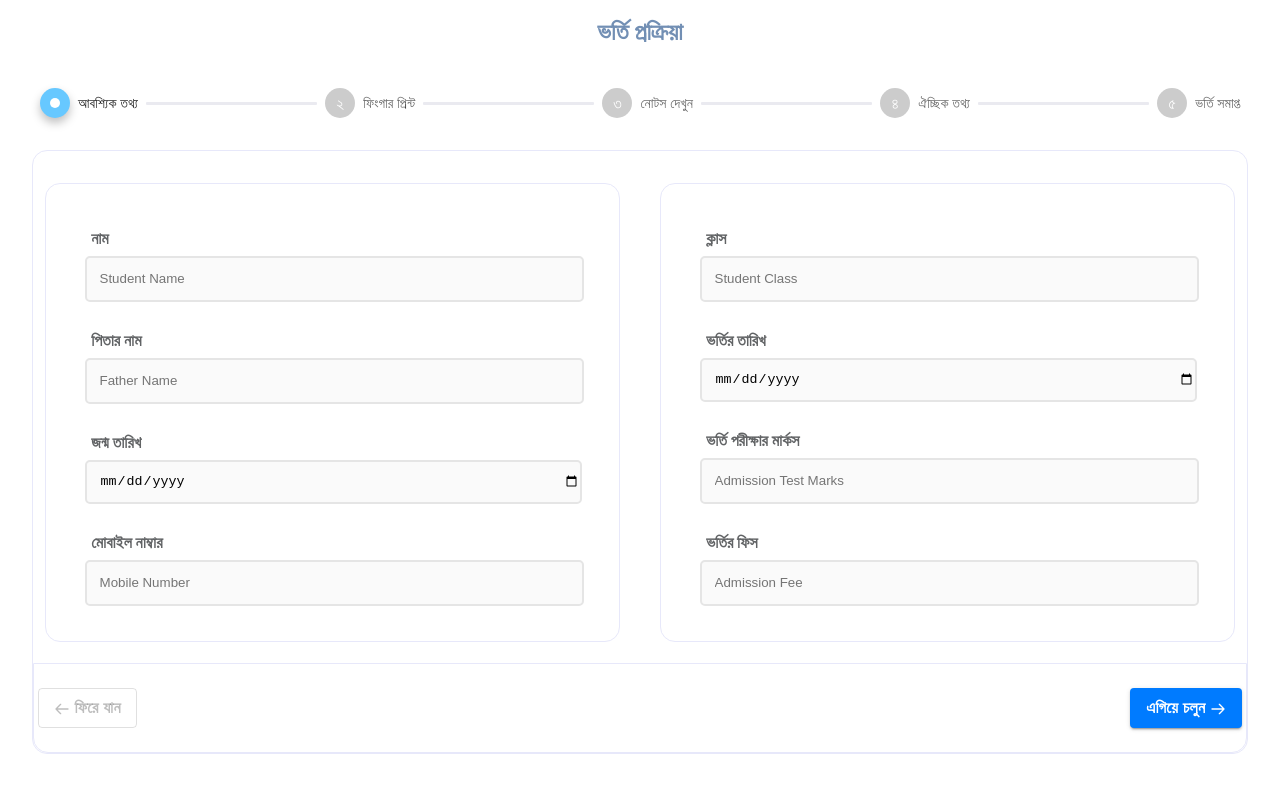
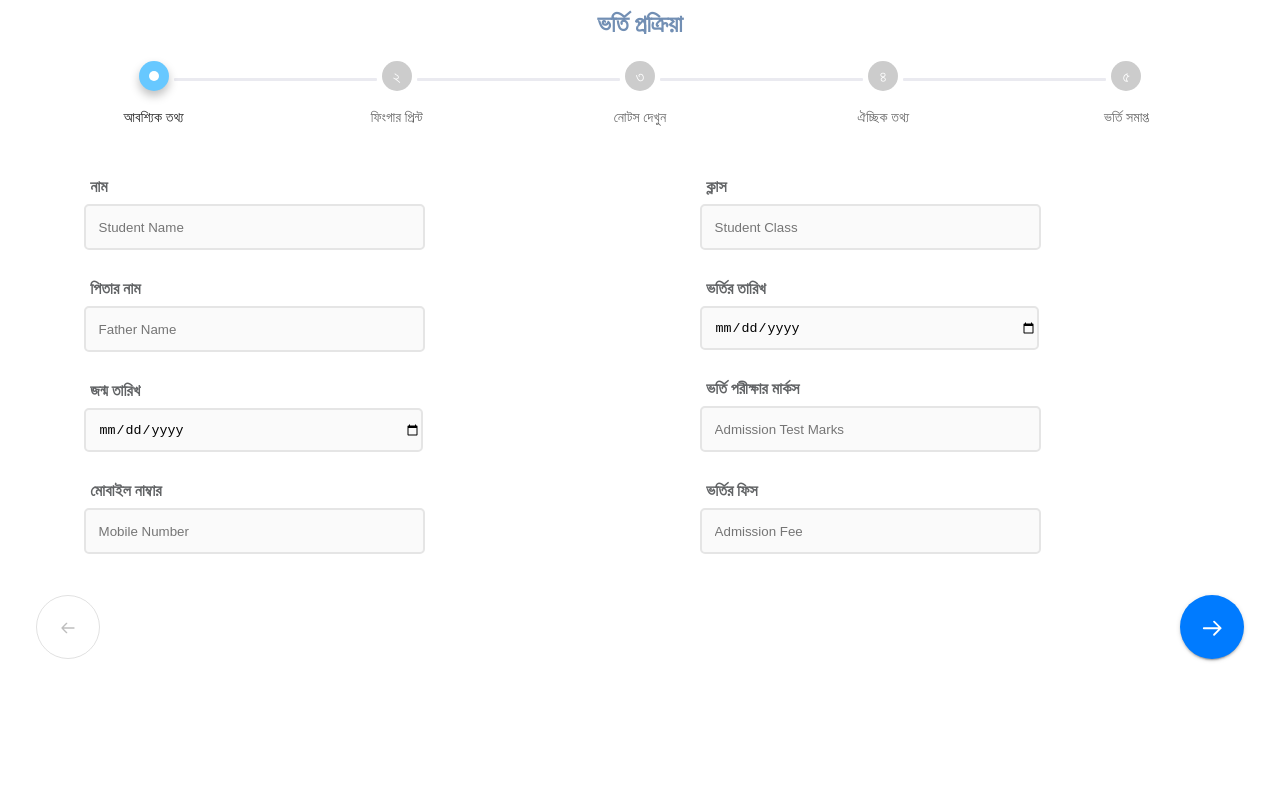
Before and after one commit to maharabhossain1/karigor-evaluation, a React (Create React App) app: page / in a window 1280 px wide. Shown: the top 792 px of the page. Built offline with nearby package versions, Linux system fonts and the light colour scheme.

Commit message:
css done

```diff
--- a/src/RegForm/MustInfo/MustInfo.js
+++ b/src/RegForm/MustInfo/MustInfo.js
@@ -85,12 +85,8 @@
     setCourrentStep(2);
   };
   return (
-    <Box
-      component="form"
-      onSubmit={handleOnNextStep}
-      sx={{ border: "1px solid #E7E8FA", pt: 4, borderRadius: "15px", my: 2 }}
-    >
-      <Box sx={{ height: "60vh", overflow: "scroll" }}>
+    <Box component="form" onSubmit={handleOnNextStep} sx={{ my: 2 }}>
+      <Box sx={{ overflow: "scroll" }}>
         <Grid container spacing={2}>
           <Grid item xs={12} md={6} sx={{ mx: "auto" }}>
             <Box className="student-info" sx={{ width: "87%", mx: "auto " }}>
@@ -137,8 +133,6 @@
           justifyContent: "space-between",
           py: 3,
           px: 0.5,
-          border: "1px solid #E7E8FA",
-          borderRadius: "0px 0px 15px 15px",
         }}
       >
         <div>
@@ -146,11 +140,15 @@
             disabled
             variant="outlined"
             color="error"
-            style={{ verticalAlign: "middle" }}
+            style={{
+              verticalAlign: "middle",
+              borderRadius: "50%",
+              width: "64px",
+              height: "64px",
+            }}
           >
             <span style={{ fontWeight: "bold", fontSize: "1rem" }}>
-              <HiOutlineArrowLeft style={{ verticalAlign: "middle" }} /> ফিরে
-              যান
+              <HiOutlineArrowLeft style={{ verticalAlign: "middle" }} />
             </span>
           </Button>
         </div>
@@ -159,10 +157,15 @@
             type="submit"
             className="confirm-btn"
             variant="contained"
-            style={{ verticalAlign: "middle", backgroundColor: "#007BFF" }}
+            style={{
+              verticalAlign: "middle",
+              backgroundColor: "#007BFF",
+              borderRadius: "50%",
+              width: "64px",
+              height: "64px",
+            }}
           >
-            <span style={{ fontWeight: "bold", fontSize: "1rem" }}>
-              এগিয়ে চলুন{" "}
+            <span style={{ fontSize: "1.4rem" }}>
               <HiOutlineArrowRight style={{ verticalAlign: "middle" }} />
             </span>
           </Button>
--- a/src/RegForm/Notes/Notes.js
+++ b/src/RegForm/Notes/Notes.js
@@ -24,16 +24,14 @@
     setAddNotes(true);
   };
   return (
-    <Box
-      sx={{ border: "1px solid #E7E8FA", pt: 4, borderRadius: "15px", my: 2 }}
-    >
+    <Box sx={{ pt: 1, my: 1 }}>
       {/* conditional rendaring for new note adding modal  */}
       <Box>
         <Box
           sx={{
-            height: "50vh",
+            height: "65vh",
             overflow: "scroll",
-            px: 1.5,
+            px: 0.5,
           }}
         >
           <Grid container spacing={2}>
@@ -51,7 +49,7 @@
           style={{
             verticalAlign: "middle",
             backgroundColor: "#FFD78E",
-            margin: "2vh 1vw",
+            margin: "1vh 1vw",
           }}
         >
           <span
@@ -68,10 +66,7 @@
         sx={{
           display: "flex",
           justifyContent: "space-between",
-          py: 3,
-          px: 0.5,
-          border: "1px solid #E7E8FA",
-          borderRadius: "0px 0px 15px 15px",
+          py: 1,
         }}
       >
         <div>
@@ -79,11 +74,15 @@
             onClick={() => setCourrentStep(2)}
             variant="outlined"
             color="error"
-            style={{ verticalAlign: "middle" }}
+            style={{
+              verticalAlign: "middle",
+              borderRadius: "50%",
+              width: "64px",
+              height: "64px",
+            }}
           >
             <span style={{ fontWeight: "bold", fontSize: "1rem" }}>
-              <HiOutlineArrowLeft style={{ verticalAlign: "middle" }} /> ফিরে
-              যান
+              <HiOutlineArrowLeft style={{ verticalAlign: "middle" }} />
             </span>
           </Button>
         </div>
@@ -92,10 +91,15 @@
             className="confirm-btn"
             onClick={() => setCourrentStep(4)}
             variant="contained"
-            style={{ verticalAlign: "middle", backgroundColor: "#007BFF" }}
+            style={{
+              verticalAlign: "middle",
+              backgroundColor: "#007BFF",
+              borderRadius: "50%",
+              width: "64px",
+              height: "64px",
+            }}
           >
             <span style={{ fontWeight: "bold", fontSize: "1rem" }}>
-              এগিয়ে চলুন{" "}
               <HiOutlineArrowRight style={{ verticalAlign: "middle" }} />
             </span>
           </Button>
--- a/src/RegForm/OptionalInfo/OptionalInfo.js
+++ b/src/RegForm/OptionalInfo/OptionalInfo.js
@@ -9,10 +9,8 @@
   const { setCourrentStep } = useStepStates();
 
   return (
-    <Box
-      sx={{ border: "1px solid #E7E8FA", pt: 4, borderRadius: "15px", my: 2 }}
-    >
-      <Box sx={{ height: "60vh", overflow: "scroll" }}>
+    <Box sx={{ pt: 1, borderRadius: "15px", my: 1 }}>
+      <Box>
         <Grid container spacing={1}>
           <Grid item xs={12} md={6}>
             <StudentInfo />
@@ -26,10 +24,7 @@
         sx={{
           display: "flex",
           justifyContent: "space-between",
-          py: 3,
-          px: 0.5,
-          border: "1px solid #E7E8FA",
-          borderRadius: "0px 0px 15px 15px",
+          py: 1,
         }}
       >
         <div>
@@ -37,11 +32,15 @@
             onClick={() => setCourrentStep(3)}
             variant="outlined"
             color="error"
-            style={{ verticalAlign: "middle" }}
+            style={{
+              verticalAlign: "middle",
+              borderRadius: "50%",
+              width: "64px",
+              height: "64px",
+            }}
           >
             <span style={{ fontWeight: "bold", fontSize: "1rem" }}>
-              <HiOutlineArrowLeft style={{ verticalAlign: "middle" }} /> ফিরে
-              যান
+              <HiOutlineArrowLeft style={{ verticalAlign: "middle" }} />
             </span>
           </Button>
         </div>
@@ -50,10 +49,15 @@
             className="confirm-btn"
             onClick={() => setCourrentStep(5)}
             variant="contained"
-            style={{ verticalAlign: "middle", backgroundColor: "#007BFF" }}
+            style={{
+              verticalAlign: "middle",
+              backgroundColor: "#007BFF",
+              borderRadius: "50%",
+              width: "64px",
+              height: "64px",
+            }}
           >
             <span style={{ fontWeight: "bold", fontSize: "1rem" }}>
-              এগিয়ে চলুন{" "}
               <HiOutlineArrowRight style={{ verticalAlign: "middle" }} />
             </span>
           </Button>
--- a/src/RegForm/OptionalInfo/StudentInfo/StudentInfo.css
+++ b/src/RegForm/OptionalInfo/StudentInfo/StudentInfo.css
@@ -1,8 +1,6 @@
 .student-info {
   background-color: #ffffff;
-  border: 1px solid #e7e8fa;
-  border-radius: 15px;
-  padding: 2vw;
+  padding: 0.5vw;
 }
 .student-info .input-field {
   padding: 10px 1vw;
@@ -17,7 +15,7 @@
 }
 .student-info .input-field input {
   height: 40px;
-  width: 97%;
+  width: 65%;
   padding-left: 1vw;
   background: #fafafa;
   border: 2px solid #e5e5e5;
--- a/src/RegForm/QRCode/QRCode.js
+++ b/src/RegForm/QRCode/QRCode.js
@@ -7,9 +7,7 @@
   const { setCourrentStep } = useStepStates();
 
   return (
-    <Box
-      sx={{ border: "1px solid #E7E8FA", pt: 1, borderRadius: "15px", my: 1 }}
-    >
+    <Box sx={{ pt: 1, my: 1 }}>
       <Box
         sx={{
           width: "max-content",
@@ -52,9 +50,6 @@
           display: "flex",
           justifyContent: "space-between",
           py: 3,
-          px: 0.5,
-          border: "1px solid #E7E8FA",
-          borderRadius: "0px 0px 15px 15px",
         }}
       >
         <div>
@@ -62,11 +57,15 @@
             onClick={() => setCourrentStep(1)}
             variant="outlined"
             color="error"
-            style={{ verticalAlign: "middle" }}
+            style={{
+              verticalAlign: "middle",
+              borderRadius: "50%",
+              width: "64px",
+              height: "64px",
+            }}
           >
             <span style={{ fontWeight: "bold", fontSize: "1rem" }}>
-              <HiOutlineArrowLeft style={{ verticalAlign: "middle" }} /> ফিরে
-              যান
+              <HiOutlineArrowLeft style={{ verticalAlign: "middle" }} />
             </span>
           </Button>
         </div>
@@ -75,10 +74,15 @@
             className="confirm-btn"
             onClick={() => setCourrentStep(3)}
             variant="contained"
-            style={{ verticalAlign: "middle", backgroundColor: "#007BFF" }}
+            style={{
+              verticalAlign: "middle",
+              backgroundColor: "#007BFF",
+              borderRadius: "50%",
+              width: "64px",
+              height: "64px",
+            }}
           >
             <span style={{ fontWeight: "bold", fontSize: "1rem" }}>
-              এগিয়ে চলুন{" "}
               <HiOutlineArrowRight style={{ verticalAlign: "middle" }} />
             </span>
           </Button>
--- a/src/RegForm/RegForm.js
+++ b/src/RegForm/RegForm.js
@@ -46,6 +46,7 @@
   color: "#fff",
   width: 30,
   height: 30,
+  marginTop: "5px",
   display: "flex",
   borderRadius: "50%",
   justifyContent: "center",
@@ -145,7 +146,7 @@
   };
   return (
     <Box sx={{ my: 1 }}>
-      <Box sx={{ my: 1, py: 1, textAlign: "center" }}>
+      <Box sx={{ my: 1, textAlign: "center" }}>
         <Typography
           variant="h5"
           style={{ fontWeight: "bold", color: "#728FB4" }}
@@ -154,10 +155,11 @@
         </Typography>
       </Box>
       <Box sx={{ width: "95%", mx: "auto" }}>
-        <Stack sx={{ width: "100%", my: 4 }} spacing={4}>
+        <Stack sx={{ width: "100%", my: 2 }} spacing={4}>
           <Stepper
             style={{ width: "100%" }}
             activeStep={courrentStep - 1}
+            alternativeLabel
             orientation="horizontal"
             connector={<ColorlibConnector />}
           >
--- a/src/RegForm/RegFrom.css
+++ b/src/RegForm/RegFrom.css
@@ -1,15 +1,15 @@
 .css-qivjh0-MuiStepLabel-label.Mui-active {
   color: #67c8ff !important;
-  font-size: 1rem !important;
+  font-size: 0.9rem !important;
   font-weight: 700 !important;
 }
 
 .css-qivjh0-MuiStepLabel-label.Mui-completed {
   color: #008ad9 !important;
-  font-size: 1rem !important;
+  font-size: 0.9rem !important;
   font-weight: 700 !important;
 }
 .css-qivjh0-MuiStepLabel-label {
-  font-size: 1rem !important;
+  font-size: 0.9rem !important;
   font-weight: 700 !important;
 }
```
